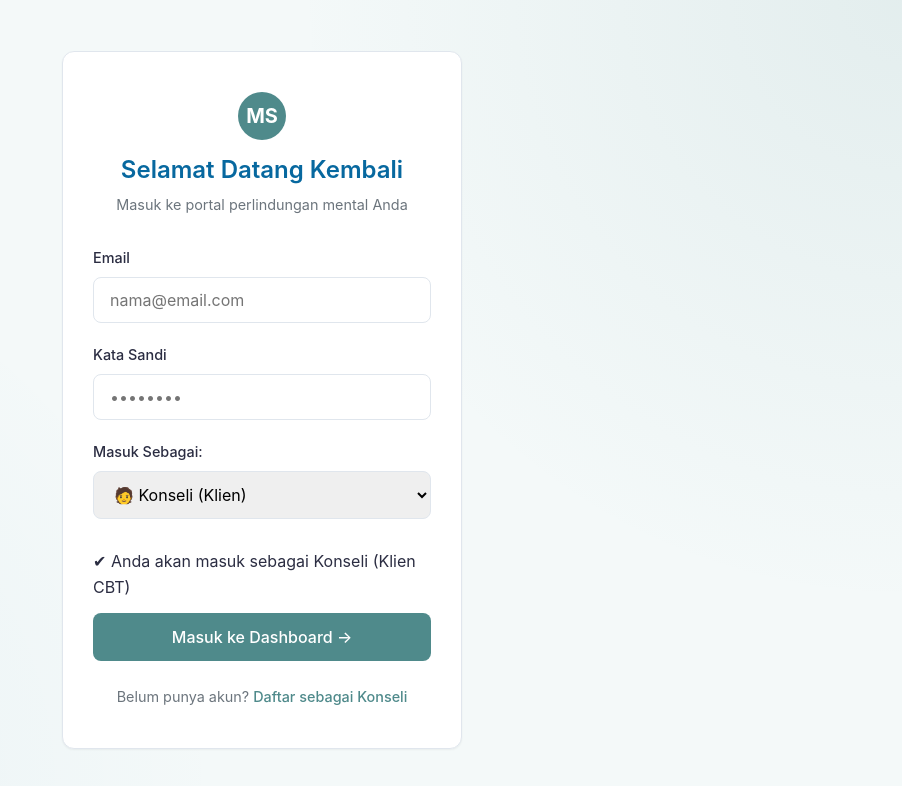
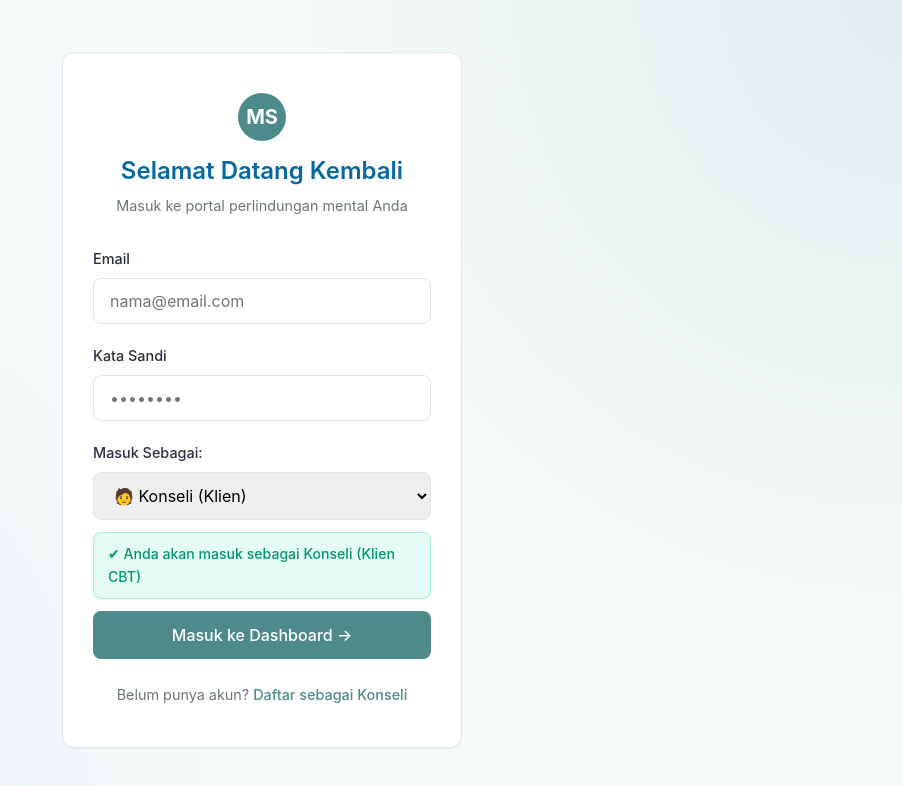
Before and after one commit to lightnet19/mind-shield, a Next.js app: page /login in a window 1280 px wide. Shown: the top 786 px of the page, without its empty margins (378-1280 px from the left). Built offline with nearby package versions, Linux system fonts and the light colour scheme.

Commit message:
Feat: Tambah roleBadge styling di login CSS

```diff
--- a/app/login/login.module.css
+++ b/app/login/login.module.css
@@ -73,7 +73,7 @@
 }
 
 .roleSelect {
-  margin-bottom: 30px;
+  margin-bottom: 12px;
 }
 
 .fullWidth {
@@ -100,3 +100,30 @@
 .link:hover {
   text-decoration: underline;
 }
+
+.roleBadge {
+  margin-top: 4px;
+  padding: 10px 14px;
+  border-radius: var(--radius-md);
+  font-size: 0.88rem;
+  font-weight: 500;
+  transition: all 0.3s ease;
+}
+
+.roleBadge[data-role="konseli"] {
+  background-color: rgba(6, 214, 160, 0.1);
+  color: #059669;
+  border: 1px solid rgba(6, 214, 160, 0.3);
+}
+
+.roleBadge[data-role="konselor"] {
+  background-color: rgba(7, 104, 159, 0.08);
+  color: var(--secondary);
+  border: 1px solid rgba(7, 104, 159, 0.2);
+}
+
+.roleBadge[data-role="admin"] {
+  background-color: rgba(43, 45, 66, 0.07);
+  color: #2b2d42;
+  border: 1px solid rgba(43, 45, 66, 0.15);
+}
```
